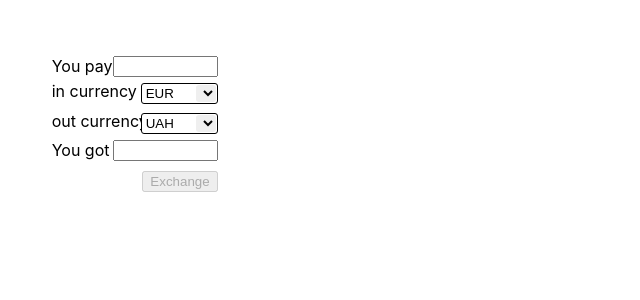
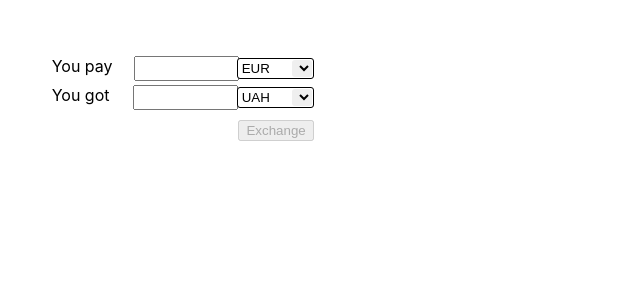
Before and after one commit to alexander-shvets/vuex-nuxt-example, a Nuxt app: page / in a window 1280 px wide. Shown: the top 300 px of the page, without its empty margins (0-640 px from the left). Built offline with nearby package versions, Linux system fonts and the light colour scheme.

Commit message:
update UI

```diff
--- a/components/Converter.vue
+++ b/components/Exchange.vue
@@ -78,29 +78,27 @@ export default {
 }
 </script>
 <template lang="pug">
-    form.converter(action="javascript:alert('Done')")
+    form.exchange(action="javascript:alert('Done')")
         label You pay
             input(v-model="pay" name="pay" @keypress="validateNumber" size="10")
-        label.from in currency
             SelectInput(v-model="from" :base="to" :items="store.state.currencies")
-        label.to out currency
-            SelectInput(v-model="to" :base="from" :items="store.state.currencies")
         label You got
             input(v-model="get" name="get" @keypress="validateNumber" size="10")
+            SelectInput(v-model="to" :base="from" :items="store.state.currencies")
         footer
             button(:disabled="(pay + get) == 0") Exchange
 </template>
 <style scoped lang="scss">
-    .converter{
-        width: 19ex;
+    .exchange {
+        width: 30ex;
         font-size: 12pt;
     }
-    .converter > label {
+    .exchange > label {
         display: flex;
         justify-content: space-between;
         margin: 0.5ex 0ex;
     }
-    footer{
+    footer {
         margin-top: 1ex;
         text-align: right;
     }
--- a/components/SelectInput.vue
+++ b/components/SelectInput.vue
@@ -35,8 +35,9 @@ export default {
                 }
             }
         },
-        autocomplete(){
+        autocomplete(event){
             this.input = this.select
+            event.target.blur()
         },
     },
 }
--- a/logic/index.ts
+++ b/logic/index.ts
@@ -10,7 +10,8 @@ export function exchange(
     const rate = rates.find(pair)?.rate || 1
     const commision = commisions.find(pair)?.commision || 0
     const gross = amount * rate
-    return gross - commision * (gross / 100)
+    const net = gross - commision * (gross / 100)
+    return {gross, net, rate, commision}
 }
 
 export const generateCommisions = (
@@ -24,7 +25,6 @@ export const generateCommisions = (
         }))
     )
 
-
 export function generateRates(currencies: Readonly<Currency[]>){
     let rates = new Array(currencies.length)
     return currencies.flatMap( (base, baseIndex) => {
@@ -33,10 +33,10 @@ export function generateRates(currencies: Readonly<Currency[]>){
             let rate = rates[quoteIndex] && rates[quoteIndex][baseIndex]
             if( rate ){
                 rate = 1 / rate
-            }else{
-                rates[baseIndex][quoteIndex] =
+            } else {
                 rate = (base === quote ? 1 : random(10, 100))
             }
+            rates[baseIndex][quoteIndex] = rate
             console.log(base, quote, rate.toFixed(2))
             return {base, quote, rate}
         })
--- a/logic/types.ts
+++ b/logic/types.ts
@@ -7,6 +7,8 @@ export interface State {
     to: Currency,
     pay: number,
     get: number,
+    rate: number,
+    commision: number,
     currencies: Readonly<Currency[]>,
     rates: Rate[],
     commisions: Commision[],
--- a/pages/index.vue
+++ b/pages/index.vue
@@ -3,7 +3,7 @@ import Vue from 'vue'
 export default Vue.extend({name: 'IndexPage'})
 </script>
 <template>
-    <Converter :update-interval="30" />
+    <Exchange :update-interval="30" />
 </template>
 <style lang="scss">
     body{
--- a/store/index.ts
+++ b/store/index.ts
@@ -10,6 +10,8 @@ export const state = () => ({
     to: "UAH",
     pay: 0,
     get: 0,
+    rate: 1,
+    commision: 0,
     currencies,
     rates: [],
     commisions: [],
@@ -19,9 +21,9 @@ export const mutations = {
     set: (state: State, payload: Partial<State>) =>
         Object.assign(state, payload),
     pay: (state: State) =>
-        state.get = Number(exchange(state.pay, state.from, state.to, state.rates, state.commisions).toFixed(2)),
+        state.get = Number(exchange(state.pay, state.from, state.to, state.rates, state.commisions).net.toFixed(2)),
     get: (state: State) =>
-        state.pay = Number(exchange(state.get, state.to, state.from, state.rates, state.commisions).toFixed(2)),
+        state.pay = Number(exchange(state.get, state.to, state.from, state.rates, state.commisions).net.toFixed(2)),
 }
 
 export const actions = {
```
